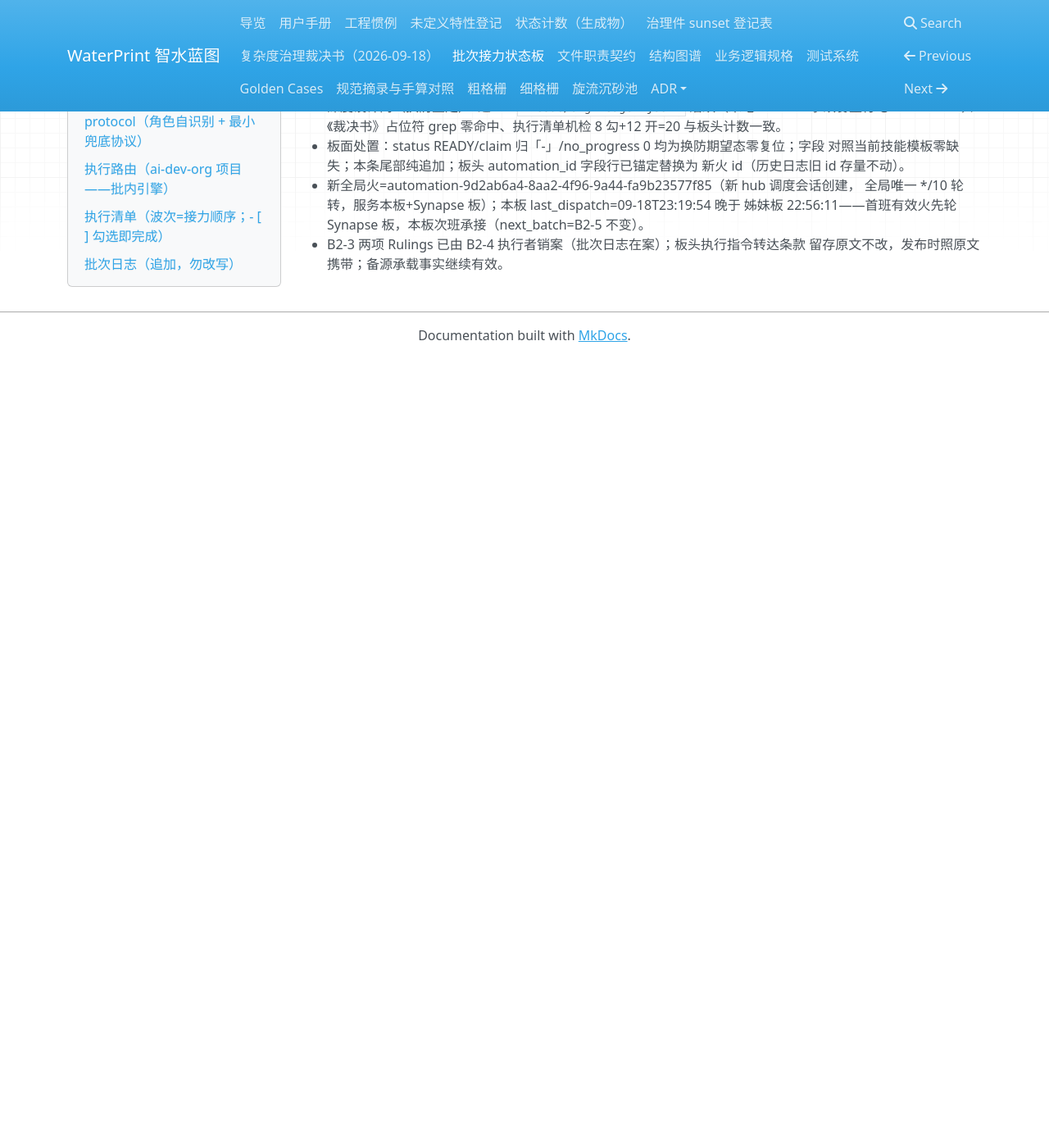
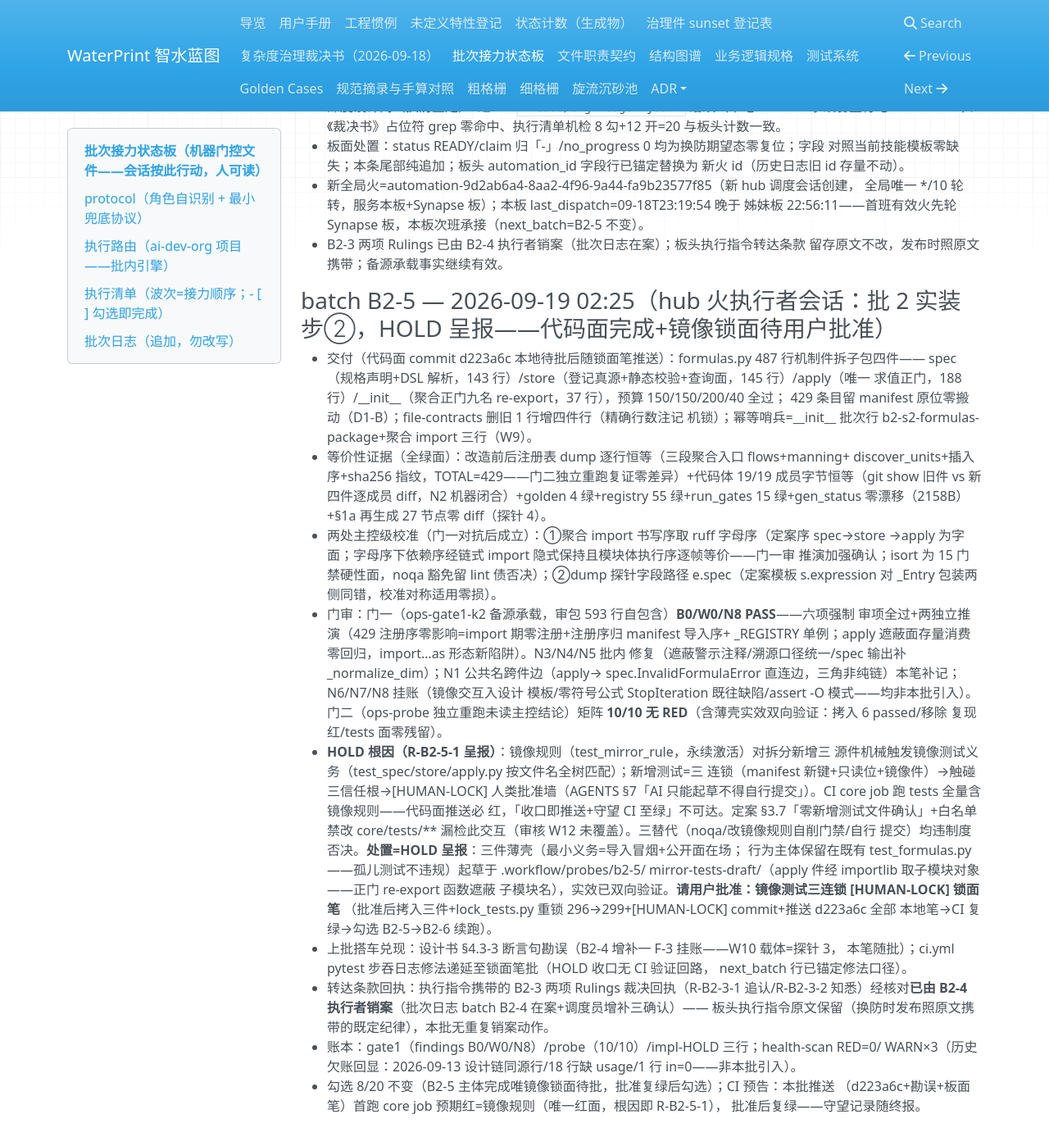
Before and after one commit to yyx20040712/waterprint, an MkDocs documentation site: the page built from docs/handoff/relay.md, in a window 1280 px wide and 1400 px high, scrolled down 8862 px. Shown: the whole window at 82% size. Built offline with MkDocs 1.6.1, drawn with Linux system fonts in a browser that asks for light colours; nearby versions of some CDN libraries; before the commit the page ends 9299 px from its top, so only the background shows below that; some of the changed text lies outside the part shown.

Commit message:
B2-5 收口: HOLD 呈报——代码面主体完成（d223a6c 前笔）唯镜像锁面待用户批准 R-B2-5-1。批次日志：四件拆分全验证证据（dump 逐行恒等+19/19 成员字节恒等+golden/gates/§1a 全绿）+双门烤验（门一 B0/W0/N8 PASS 三 N 批内修复四 N 挂账；门二 10/10 无 RED）+两处主控级校准（聚合 import 字母序=执行序逐帧等价/dump 探针 .spec 对称适用）经对抗成立。HOLD 根因：镜像规则对新三源件机械触发镜像测试义务→三连锁→[HUMAN-LOCK] 人类批准墙（AGENTS §7），CI 全量 pytest 含镜像规则故代码面推送必红——三件薄壳起草 .workflow/probes/b2-5/mirror-tests-draft/（实效双向验证 6 passed），批准后锁面笔（拷入+lock_tests 重锁 296→299+[HUMAN-LOCK] commit）复绿勾选。上批搭车兑现：设计书 §4.3-3 断言句勘误（B2-4 F-3 挂账——W10 载体=探针 3）；ci.yml 吞日志修法递延锁面笔批。转达条款回执：B2-3 两项 Rulings 已由 B2-4 销案（本批无重复动作）。勾选 8/20 不变；claim 归位；health-scan RED=0/WARN×3 历史回显。CI 预告：本推送首跑 core job 预期红=镜像规则唯一红面（根因即 R-B2-5-1），批准后复绿。

```diff
--- a/docs/handoff/relay.md
+++ b/docs/handoff/relay.md
@@ -8,7 +8,7 @@
 > 前任交接：`E:/zcode_md/治理批-复杂度治理-2026-09-18/00-交接文档-新会话继续.md`
 > （2026-09-18 同日建立——内容已并入本板首批批次日志，克隆者以本板为准）。
 
-- status: RUNNING
+- status: HOLD
 - automation_id: automation-9d2ab6a4-8aa2-4f96-9a44-fa9b23577f85
 - shared_fire: true
 - plan: docs/handoff/relay.md#执行清单（自含清单，收口 grep 本文件 `- [ ]` 计余量）
@@ -16,15 +16,15 @@
 - poll_interval_min: 10
 - fire_budget_min: 120
 - last_dispatch: 2026-09-19T01:31:13+08:00
-- heartbeat_utc: 2026-09-18T17:33:10Z
-- claim: hubfire-B2-5-20260919T0132-b25f5
+- heartbeat_utc: 2026-09-18T18:25:00Z
+- claim: -
 - no_progress_count: 0
 - checked_total: 20
 - checked_done: 8
 - last_handover: 2026-09-18
-- claimed_by: hubfire-B2-5 执行者会话
-- claimed_at: 2026-09-19T01:33:10+08:00
-- next_batch: B2-5（实装·第二步：formulas 机制件拆子包——定案 §4.6 步②+勘误后三段聚合入口口径：白名单三态+四探针（dump=flows+manning+discover_units 三段叠加插入序）；行数预算 spec≤150/store≤150/apply≤200/__init__≤40；开工先跑私有名前置探针+改造前 dump 留档会话区；structure-graph §1a 再生成 diff 非空=红停批）
+- claimed_by: -
+- claimed_at: -
+- next_batch: B2-5 锁面笔（[HUMAN-LOCK] 待用户批准 R-B2-5-1：镜像测试三薄壳 test_spec/store/apply.py 入 core/tests/registry/+test-lock.manifest.json 296→299 重锁+只读位——起草件=.workflow/probes/b2-5/mirror-tests-draft/，批准后拷入跑 lock_tests.py 带 [HUMAN-LOCK] commit 推送 d223a6c+锁面笔→CI 复绿→勾选 B2-5→B2-6；搭车项=ci.yml pytest 步吞日志修法[set +e 恒 cat+退出码保真]随该批实施）
 
 ## protocol（角色自识别 + 最小兜底协议）
 
@@ -387,3 +387,49 @@
   不变）。
 - B2-3 两项 Rulings 已由 B2-4 执行者销案（批次日志在案）；板头执行指令转达条款
   留存原文不改，发布时照原文携带；备源承载事实继续有效。
+
+### batch B2-5 — 2026-09-19 02:25（hub 火执行者会话：批 2 实装步②，HOLD 呈报——代码面完成+镜像锁面待用户批准）
+- 交付（代码面 commit d223a6c 本地待批后随锁面笔推送）：formulas.py 487 行机制件拆子包四件——
+  spec（规格声明+DSL 解析，143 行）/store（登记真源+静态校验+查询面，145 行）/apply（唯一
+  求值正门，188 行）/\_\_init\_\_（聚合正门九名 re-export，37 行），预算 150/150/200/40 全过；
+  429 条目留 manifest 原位零搬动（D1-B）；file-contracts 删旧 1 行增四件行（精确行数注记
+  机锁）；幂等哨兵=\_\_init\_\_ 批次行 b2-s2-formulas-package+聚合 import 三行（W9）。
+- 等价性证据（全绿面）：改造前后注册表 dump 逐行恒等（三段聚合入口 flows+manning+
+  discover_units+插入序+sha256 指纹，TOTAL=429——门二独立重跑复证零差异）+代码体 19/19
+  成员字节恒等（git show 旧件 vs 新四件逐成员 diff，N2 机器闭合）+golden 4 绿+registry
+  55 绿+run_gates 15 绿+gen_status 零漂移（2158B）+§1a 再生成 27 节点零 diff（探针 4）。
+- 两处主控级校准（门一对抗后成立）：①聚合 import 书写序取 ruff 字母序（定案序 spec→store
+  →apply 为字面；字母序下依赖序经链式 import 隐式保持且模块体执行序逐帧等价——门一审
+  推演加强确认；isort 为 15 门禁硬性面，noqa 豁免留 lint 债否决）；②dump 探针字段路径
+  e.spec（定案模板 s.expression 对 _Entry 包装两侧同错，校准对称适用零损）。
+- 门审：门一（ops-gate1-k2 备源承载，审包 593 行自包含）**B0/W0/N8 PASS**——六项强制
+  审项全过+两独立推演（429 注册序零影响=import 期零注册+注册序归 manifest 导入序+
+  _REGISTRY 单例；apply 遮蔽面存量消费零回归，import…as 形态新陷阱）。N3/N4/N5 批内
+  修复（遮蔽警示注释/溯源口径统一/spec 输出补 _normalize_dim）；N1 公共名跨件边（apply→
+  spec.InvalidFormulaError 直连边，三角非纯链）本笔补记；N6/N7/N8 挂账（镜像交互入设计
+  模板/零符号公式 StopIteration 既往缺陷/assert -O 模式——均非本批引入）。门二（ops-probe
+  独立重跑未读主控结论）矩阵 **10/10 无 RED**（含薄壳实效双向验证：拷入 6 passed/移除
+  复现红/tests 面零残留）。
+- **HOLD 根因（R-B2-5-1 呈报）**：镜像规则（test_mirror_rule，永续激活）对拆分新增三
+  源件机械触发镜像测试义务（test_spec/store/apply.py 按文件名全树匹配）；新增测试=三
+  连锁（manifest 新键+只读位+镜像件）→触碰三信任根→[HUMAN-LOCK] 人类批准墙（AGENTS
+  §7「AI 只能起草不得自行提交」）。CI core job 跑 tests 全量含镜像规则——代码面推送必
+  红，「收口即推送+守望 CI 至绿」不可达。定案 §3.7「零新增测试文件确认」+白名单禁改
+  core/tests/\*\* 漏检此交互（审核 W12 未覆盖）。三替代（noqa/改镜像规则自削门禁/自行
+  提交）均违制度否决。**处置=HOLD 呈报**：三件薄壳（最小义务=导入冒烟+公开面在场；
+  行为主体保留在既有 test_formulas.py——孤儿测试不违规）起草于 .workflow/probes/b2-5/
+  mirror-tests-draft/（apply 件经 importlib 取子模块对象——正门 re-export 函数遮蔽
+  子模块名），实效已双向验证。**请用户批准：镜像测试三连锁 [HUMAN-LOCK] 锁面笔**
+  （批准后拷入三件+lock_tests.py 重锁 296→299+[HUMAN-LOCK] commit+推送 d223a6c 全部
+  本地笔→CI 复绿→勾选 B2-5→B2-6 续跑）。
+- 上批搭车兑现：设计书 §4.3-3 断言句勘误（B2-4 增补一 F-3 挂账——W10 载体=探针 3，
+  本笔随批）；ci.yml pytest 步吞日志修法递延至锁面笔批（HOLD 收口无 CI 验证回路，
+  next_batch 行已锚定修法口径）。
+- 转达条款回执：执行指令携带的 B2-3 两项 Rulings 裁决回执（R-B2-3-1 追认/R-B2-3-2
+  知悉）经核对**已由 B2-4 执行者销案**（批次日志 batch B2-4 在案+调度员增补三确认）——
+  板头执行指令原文保留（换防时发布照原文携带的既定纪律），本批无重复销案动作。
+- 账本：gate1（findings B0/W0/N8）/probe（10/10）/impl-HOLD 三行；health-scan RED=0/
+  WARN×3（历史欠账回显：2026-09-13 设计链同源行/18 行缺 usage/1 行 in=0——非本批引入）。
+- 勾选 8/20 不变（B2-5 主体完成唯镜像锁面待批，批准复绿后勾选）；CI 预告：本批推送
+  （d223a6c+勘误+板面笔）首跑 core job 预期红=镜像规则（唯一红面，根因即 R-B2-5-1），
+  批准后复绿——守望记录随终报。
```
Also changed, not shown: docs/design/2026-09-18_registry-split-design.md (+5 -4 lines).
